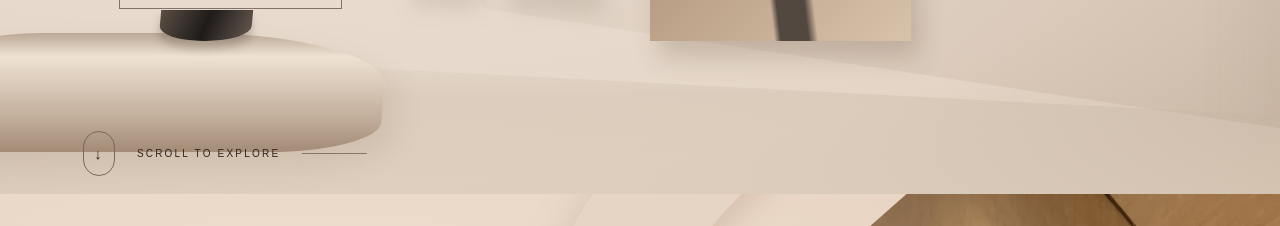
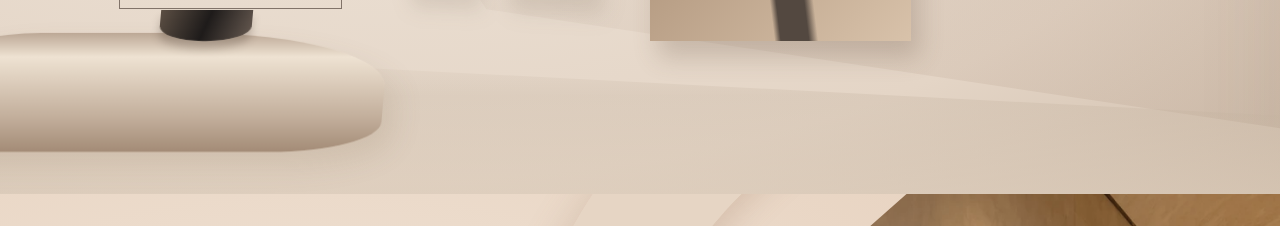
Before and after one commit to studioseraai/studioseraai, a Next.js app: page / in a window 1280 px wide. Shown: the part 2240-2466 px from the top of the page. Built offline with nearby package versions, Linux system fonts and the light colour scheme.

Commit message:
Remove decorative scroll instruction from homepage artists

```diff
--- a/app/gallery-components/HomeArtists.tsx
+++ b/app/gallery-components/HomeArtists.tsx
@@ -39,6 +39,5 @@ export default function HomeArtists({artworks}:{artworks:Artwork[]}){
     </div>
    </div>
   </div>
-  <div className={s.scroll} aria-hidden="true"><span>↓</span> SCROLL TO EXPLORE <i/></div>
  </section>;
 }
```
